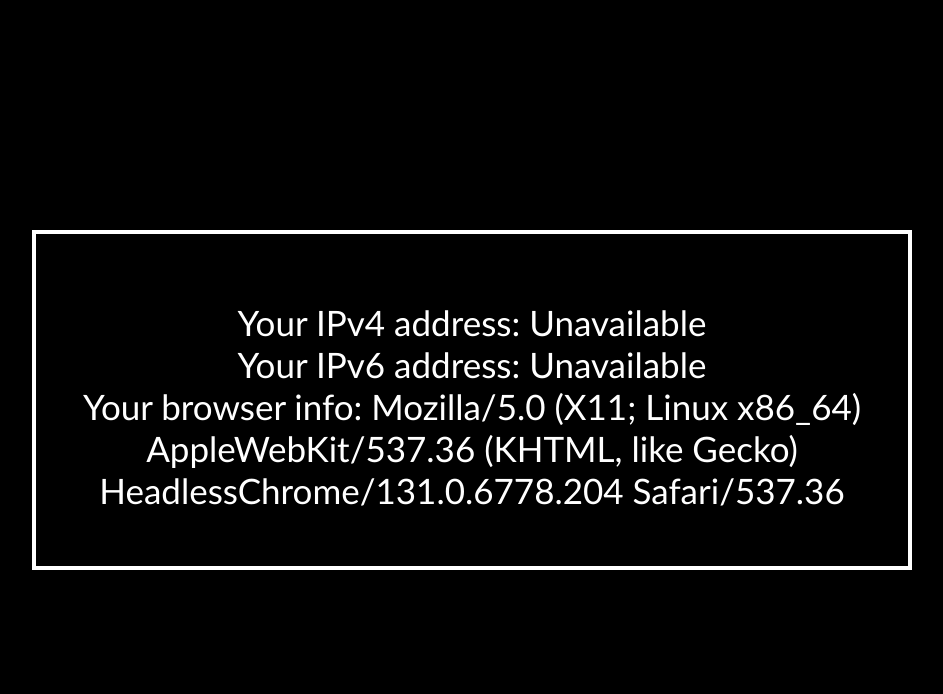
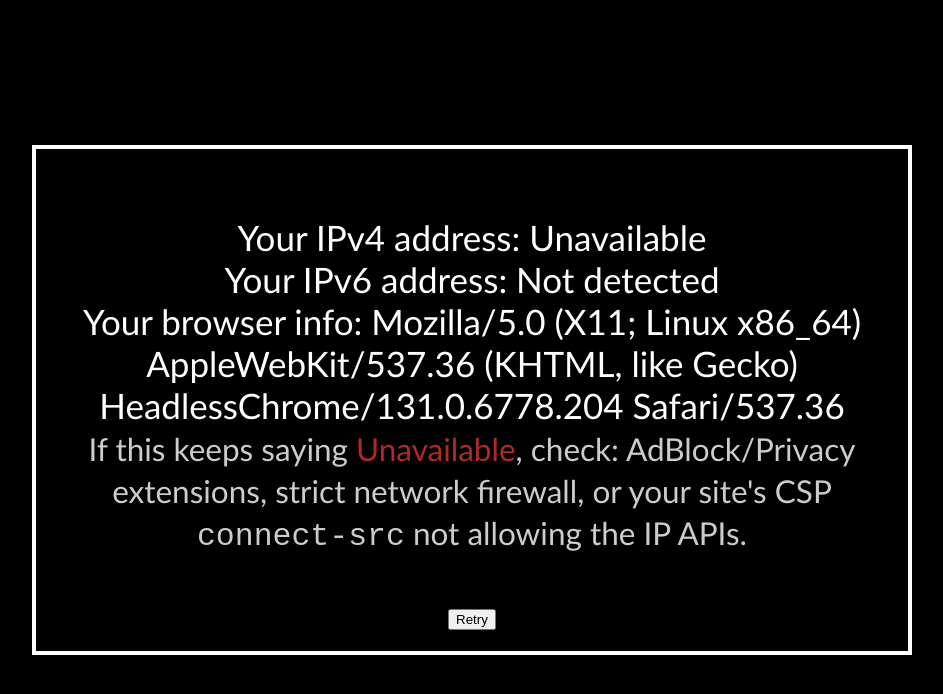
Before and after one commit to MiguelCarino/ip, a plain HTML site: page index.html in a window 1280 px wide. Shown: the whole page, without its empty margins (168-1111 px from the left). Drawn offline with Linux system fonts and the light colour scheme; no server answers.

Commit message:
Update index.html

```diff
--- a/index.html
+++ b/index.html
@@ -1,51 +1,132 @@
 <!doctype html>
 <html>
   <head>
-    <meta charset="utf-8">
+    <meta charset="utf-8" />
     <title>THIS WEBSITE HAS BEEN SEIZED</title>
-    <link rel="stylesheet" href="assets/css/styles.css">
+    <link rel="stylesheet" href="assets/css/styles.css" />
+    <!-- If you use a CSP, add (or extend) something like:
+    Content-Security-Policy: connect-src 'self' https://api.ipify.org https://api4.ipify.org https://api6.ipify.org https://api64.ipify.org https://ipapi.co;
+    -->
+    <meta name="viewport" content="width=device-width, initial-scale=1" />
+    <style>
+      .muted { opacity:.8; font-size:.9em }
+      .error { color:#d33 }
+    </style>
   </head>
   <body>
     <div class="frame">
       <h1></h1>
       <p>
-        Your IPv4 address: <span id="ipv4">Fetching...</span><br>
-        Your IPv6 address: <span id="ipv6">Fetching...</span><br>
-        Your browser info: <span id="ua">Loading...</span>
+        Your IPv4 address: <span id="ipv4">Fetching…</span><br />
+        Your IPv6 address: <span id="ipv6">Fetching…</span><br />
+        Your browser info: <span id="ua">Loading…</span><br />
+        <span id="hint" class="muted"></span>
       </p>
+      <button id="retry" type="button">Retry</button>
     </div>
 
     <script>
-      // Try to get IPv6
-      fetch('https://api64.ipify.org?format=json')
-        .then(res => res.json())
-        .then(data => {
-          if (data.ip.includes(":")) {
-            document.getElementById("ipv6").textContent = data.ip;
-          } else {
-            document.getElementById("ipv6").textContent = "Not detected";
+      const $ = (id) => document.getElementById(id);
+      $("ua").textContent = navigator.userAgent;
+
+      // Generic fetch with timeout
+      async function fetchJSON(url, { timeoutMs = 4000 } = {}) {
+        const ctrl = new AbortController();
+        const t = setTimeout(() => ctrl.abort(), timeoutMs);
+        try {
+          const res = await fetch(url, { mode: "cors", signal: ctrl.signal, cache: "no-store" });
+          if (!res.ok) throw new Error(`HTTP ${res.status}`);
+          return await res.json();
+        } finally {
+          clearTimeout(t);
+        }
+      }
+
+      async function fetchTEXT(url, { timeoutMs = 4000 } = {}) {
+        const ctrl = new AbortController();
+        const t = setTimeout(() => ctrl.abort(), timeoutMs);
+        try {
+          const res = await fetch(url, { mode: "cors", signal: ctrl.signal, cache: "no-store" });
+          if (!res.ok) throw new Error(`HTTP ${res.status}`);
+          return (await res.text()).trim();
+        } finally {
+          clearTimeout(t);
+        }
+      }
+
+      // Try a list of providers in order until one succeeds
+      async function tryProviders(getters) {
+        const errors = [];
+        for (const g of getters) {
+          try {
+            return await g();
+          } catch (e) {
+            errors.push(e.message || String(e));
           }
-        })
-        .catch(() => {
-          document.getElementById("ipv6").textContent = "Unavailable";
-        });
+        }
+        throw new Error(errors.join(" | "));
+      }
 
-      // Get IPv4 (fallback or always try)
-      fetch('https://api.ipify.org?format=json')
-        .then(res => res.json())
-        .then(data => {
-          document.getElementById("ipv4").textContent = data.ip;
-        })
-        .catch(() => {
-          document.getElementById("ipv4").textContent = "Unavailable";
-        });
+      async function detectIPv6() {
+        // 1) Strict IPv6 (fails fast if user/network has no IPv6)
+        // 2) Dual-stack (may return v4 if v6 not present, we’ll check format)
+        // 3) ipapi.co as a last resort (has CORS)
+        const ip = await tryProviders([
+          async () => (await fetchJSON("https://api6.ipify.org?format=json")).ip,
+          async () => (await fetchJSON("https://api64.ipify.org?format=json")).ip,
+          async () => (await fetchJSON("https://ipapi.co/json/")).ip,
+        ]);
+        return ip && ip.includes(":") ? ip : null;
+      }
 
-      // Get browser user agent
-      document.getElementById("ua").textContent = navigator.userAgent;
+      async function detectIPv4() {
+        // 1) Strict IPv4
+        // 2) Standard ipify (returns v4 on v4-only)
+        // 3) ipapi.co as a fallback
+        const ip = await tryProviders([
+          async () => (await fetchJSON("https://api4.ipify.org?format=json")).ip,
+          async () => (await fetchJSON("https://api.ipify.org?format=json")).ip,
+          async () => (await fetchJSON("https://ipapi.co/json/")).ip,
+        ]);
+        return ip && ip.includes(".") ? ip : null;
+      }
 
-      /*// Fake IP fetcher
-      document.getElementById("ip").textContent =
-        Math.floor(Math.random()*255)+"."+Math.floor(Math.random()*255)+"."+Math.floor(Math.random()*255)+"."+Math.floor(Math.random()*255);*/
+      async function run() {
+        $("ipv4").textContent = "Fetching…";
+        $("ipv6").textContent = "Fetching…";
+        $("hint").textContent = "";
+
+        const notes = [];
+        // Run both in parallel to be snappy
+        const [v6, v4] = await Promise.allSettled([detectIPv6(), detectIPv4()]);
+
+        // IPv6
+        if (v6.status === "fulfilled" && v6.value) {
+          $("ipv6").textContent = v6.value;
+        } else {
+          $("ipv6").textContent = "Not detected";
+          notes.push("IPv6 not available or blocked.");
+          if (v6.status === "rejected") console.debug("IPv6 errors:", v6.reason?.message || v6.reason);
+        }
+
+        // IPv4
+        if (v4.status === "fulfilled" && v4.value) {
+          $("ipv4").textContent = v4.value;
+        } else {
+          $("ipv4").textContent = "Unavailable";
+          notes.push("IPv4 provider unreachable or blocked.");
+          if (v4.status === "rejected") console.debug("IPv4 errors:", v4.reason?.message || v4.reason);
+        }
+
+        // Helpful hint if both failed
+        if ((v6.status !== "fulfilled" || !v6.value) && (v4.status !== "fulfilled" || !v4.value)) {
+          $("hint").innerHTML =
+            "If this keeps saying <span class='error'>Unavailable</span>, check: AdBlock/Privacy extensions, strict network firewall, or your site's CSP <code>connect-src</code> not allowing the IP APIs.";
+        }
+      }
+
+      $("retry").addEventListener("click", run);
+      run();
     </script>
   </body>
 </html>
```
